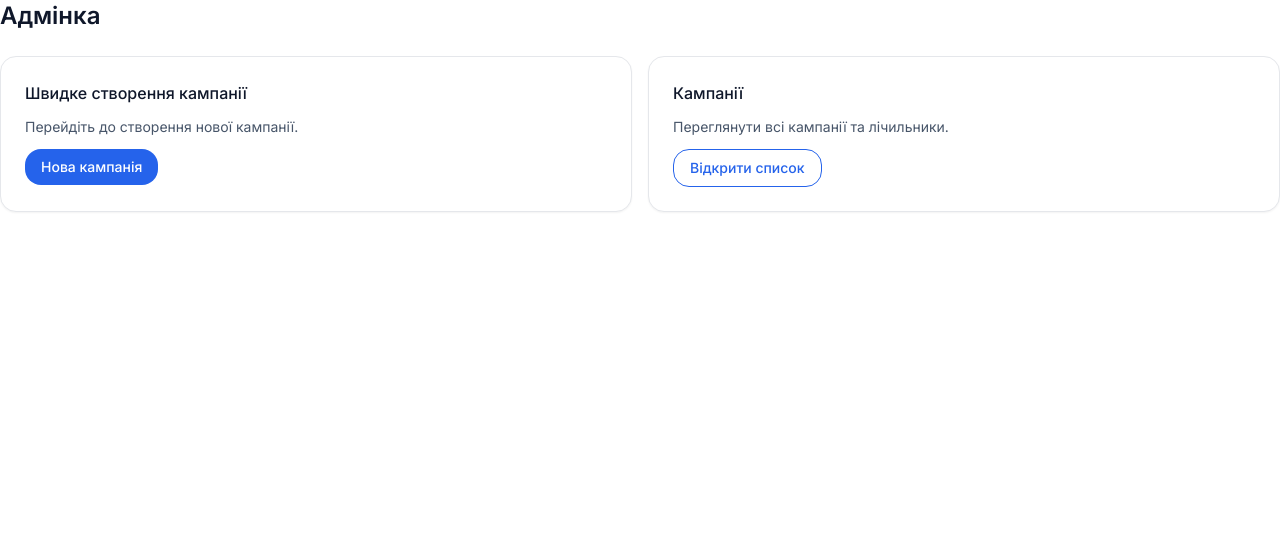
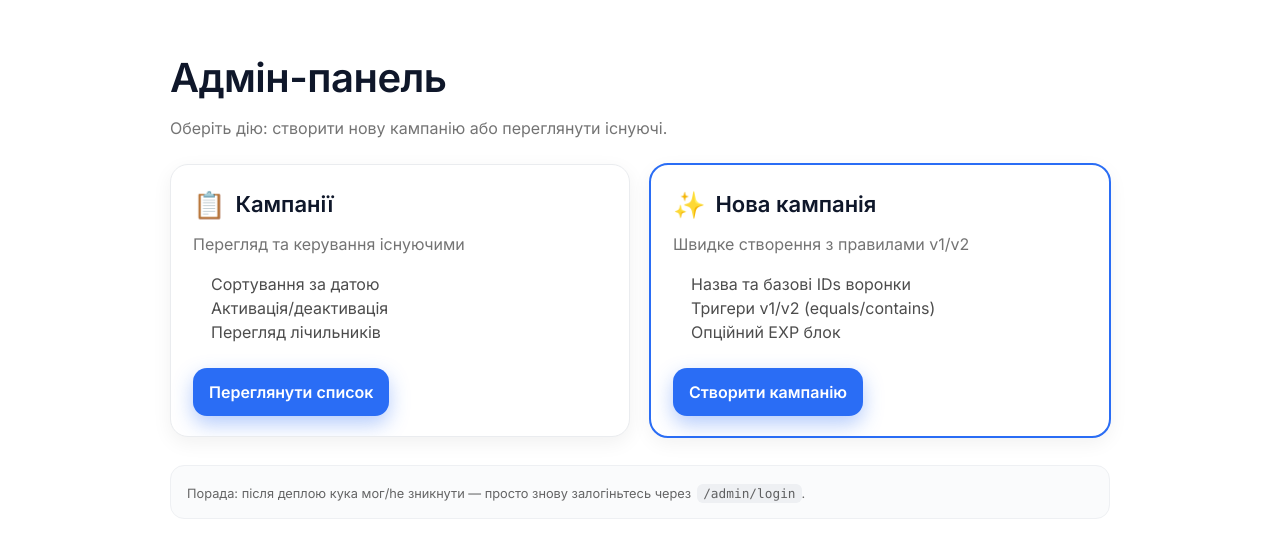
Before and after one commit to yurashko-ux/P-3-0, a Next.js app in the folder web/: page /admin in a window 1280 px wide. Shown: the top 558 px of the page. Built offline with nearby package versions, Linux system fonts and the light colour scheme.

Commit message:
Update page.tsx

```diff
--- a/web/app/admin/page.tsx
+++ b/web/app/admin/page.tsx
@@ -1,2 +1,184 @@
-import Link from 'next/link'
-export default async function AdminHome(){return(<div className='space-y-6'><h1 className='text-2xl font-semibold'>Адмінка</h1><div className='grid md:grid-cols-2 gap-4'><div className='card'><h2 className='font-medium mb-3'>Швидке створення кампанії</h2><p className='text-sm text-slate-600 mb-3'>Перейдіть до створення нової кампанії.</p><Link className='btn btn-primary' href='/admin/campaigns/new'>Нова кампанія</Link></div><div className='card'><h2 className='font-medium mb-3'>Кампанії</h2><p className='text-sm text-slate-600 mb-3'>Переглянути всі кампанії та лічильники.</p><Link className='btn btn-outline' href='/admin/campaigns'>Відкрити список</Link></div></div></div>)}
+// web/app/admin/page.tsx
+'use client';
+
+import Link from 'next/link';
+import { useRouter } from 'next/navigation';
+import { useEffect } from 'react';
+
+export default function AdminHome() {
+  const router = useRouter();
+
+  // Якщо колись не було куки — middleware вже не пустить сюди.
+  useEffect(() => {
+    // no-op
+  }, []);
+
+  return (
+    <main style={{ maxWidth: 980, margin: '48px auto', padding: '0 20px' }}>
+      <header style={{ marginBottom: 24 }}>
+        <h1 style={{ fontSize: 40, fontWeight: 800, letterSpacing: -0.5, margin: 0 }}>
+          Адмін-панель
+        </h1>
+        <p style={{ marginTop: 8, color: 'rgba(0,0,0,0.55)' }}>
+          Оберіть дію: створити нову кампанію або переглянути існуючі.
+        </p>
+      </header>
+
+      <section
+        style={{
+          display: 'grid',
+          gridTemplateColumns: 'repeat(auto-fit, minmax(280px, 1fr))',
+          gap: 20,
+          alignItems: 'stretch',
+        }}
+      >
+        {/* Картка: список кампаній */}
+        <Card>
+          <CardHeader
+            title="Кампанії"
+            subtitle="Перегляд та керування існуючими"
+            emoji="📋"
+          />
+          <CardBody>
+            <ul style={{ margin: 0, paddingLeft: 18, color: 'rgba(0,0,0,0.7)' }}>
+              <li>Сортування за датою</li>
+              <li>Активація/деактивація</li>
+              <li>Перегляд лічильників</li>
+            </ul>
+          </CardBody>
+          <CardFooter>
+            <PrimaryLink href="/admin/campaigns">Переглянути список</PrimaryLink>
+          </CardFooter>
+        </Card>
+
+        {/* Картка: створити нову */}
+        <Card accent>
+          <CardHeader
+            title="Нова кампанія"
+            subtitle="Швидке створення з правилами v1/v2"
+            emoji="✨"
+          />
+          <CardBody>
+            <ul style={{ margin: 0, paddingLeft: 18, color: 'rgba(0,0,0,0.7)' }}>
+              <li>Назва та базові IDs воронки</li>
+              <li>Тригери v1/v2 (equals/contains)</li>
+              <li>Опційний EXP блок</li>
+            </ul>
+          </CardBody>
+          <CardFooter>
+            <PrimaryLink href="/admin/campaigns/new">Створити кампанію</PrimaryLink>
+          </CardFooter>
+        </Card>
+      </section>
+
+      <section style={{ marginTop: 28 }}>
+        <div
+          style={{
+            padding: '14px 16px',
+            border: '1px solid #eef0f3',
+            borderRadius: 14,
+            background: '#fafbfc',
+          }}
+        >
+          <small style={{ color: 'rgba(0,0,0,0.6)' }}>
+            Порада: після деплою кука мог/he зникнути — просто знову залогіньтесь через
+            <code style={{ background: '#eef0f3', padding: '2px 6px', borderRadius: 6, marginLeft: 6 }}>
+              /admin/login
+            </code>
+            .
+          </small>
+        </div>
+      </section>
+    </main>
+  );
+}
+
+/* ---------- UI primitives (inline) ---------- */
+
+function Card({
+  children,
+  accent = false,
+}: {
+  children: React.ReactNode;
+  accent?: boolean;
+}) {
+  return (
+    <div
+      style={{
+        borderRadius: 18,
+        border: '1px solid #eaecef',
+        background: '#fff',
+        boxShadow: '0 6px 20px rgba(0,0,0,0.06)',
+        overflow: 'hidden',
+        outline: accent ? '2px solid #2a6df5' : 'none',
+        outlineOffset: -1,
+        display: 'flex',
+        flexDirection: 'column',
+        minHeight: 260,
+      }}
+    >
+      {children}
+    </div>
+  );
+}
+
+function CardHeader({
+  title,
+  subtitle,
+  emoji,
+}: {
+  title: string;
+  subtitle?: string;
+  emoji?: string;
+}) {
+  return (
+    <div style={{ padding: '20px 22px 8px 22px' }}>
+      <div style={{ display: 'flex', alignItems: 'center', gap: 10 }}>
+        {emoji && <span style={{ fontSize: 26 }}>{emoji}</span>}
+        <h2 style={{ margin: 0, fontSize: 22, fontWeight: 800 }}>{title}</h2>
+      </div>
+      {subtitle && (
+        <p style={{ margin: '8px 0 0 0', color: 'rgba(0,0,0,0.55)' }}>{subtitle}</p>
+      )}
+    </div>
+  );
+}
+
+function CardBody({ children }: { children: React.ReactNode }) {
+  return <div style={{ padding: '8px 22px 8px 22px', flex: 1 }}>{children}</div>;
+}
+
+function CardFooter({ children }: { children: React.ReactNode }) {
+  return (
+    <div
+      style={{
+        padding: '16px 22px 20px 22px',
+        display: 'flex',
+        gap: 12,
+        alignItems: 'center',
+      }}
+    >
+      {children}
+    </div>
+  );
+}
+
+function PrimaryLink({ href, children }: { href: string; children: React.ReactNode }) {
+  return (
+    <Link
+      href={href}
+      style={{
+        display: 'inline-block',
+        textDecoration: 'none',
+        background: '#2a6df5',
+        color: '#fff',
+        padding: '12px 16px',
+        borderRadius: 14,
+        fontWeight: 700,
+        boxShadow: '0 8px 20px rgba(42,109,245,0.35)',
+      }}
+    >
+      {children}
+    </Link>
+  );
+}
```
